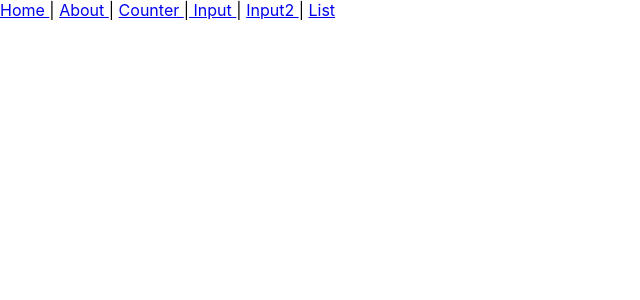
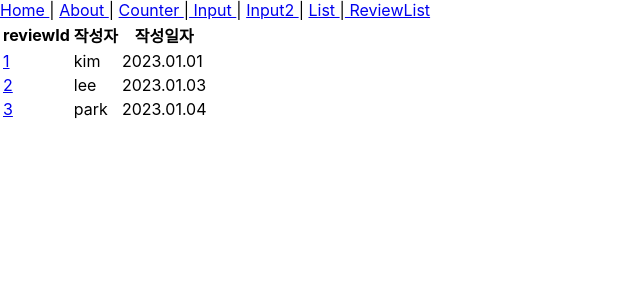
Before and after one commit to zeroempty2/ReactPrac, a React (Create React App) app in the folder project/: page /reviewList in a window 1280 px wide. Shown: the top 300 px of the page, without its empty margins (0-640 px from the left). Built offline with nearby package versions, Linux system fonts and the light colour scheme.

Commit message:
Review페이지 임시 작성

```diff
--- a/project/src/App.js
+++ b/project/src/App.js
@@ -6,13 +6,15 @@ import Counter from "./pages/Counter";
 import Input from "./pages/Input";
 import Input2 from "./pages/Input2";
 import List from "./pages/List";
-
+import ReviewList from "./pages/ReviewList";
+import Review from "./pages/Review";
 function App() {
   return (
     <div className="App">
     <nav>
     <Link to = "/"> Home </Link> | <Link to = "/about"> About </Link> | <Link to = "/counter"> Counter </Link> |
-    <Link to = "/input"> Input </Link> | <Link to = "/input2"> Input2 </Link> | <Link to = "/list"> List </Link>
+    <Link to = "/input"> Input </Link> | <Link to = "/input2"> Input2 </Link> | <Link to = "/list"> List </Link> |
+    <Link to = "/reviewList/*"> ReviewList </Link>
     </nav>
     <Routes>
       <Route path="/" element={<Home />} />
@@ -21,6 +23,8 @@ function App() {
       <Route path="/input" element={<Input />} />
       <Route path="/input2" element={<Input2 />} />
       <Route path="/list" element={<List />} />
+      <Route path="/reviewList/*" element={<ReviewList />} />
+      <Route path="/review" element={<Review />} />
     </Routes>
     </div>
   );
--- /dev/null
+++ b/project/src/pages/Review.js
@@ -0,0 +1,19 @@
+import React, {useState} from "react"
+
+const Review = () =>{
+    const [txtValue, setTxtValue] = useState("");
+
+    const onChange = (e) => {
+        setTxtValue(e.target.value)
+    };
+
+    return(
+    <div>
+       <input type = "text" value = {txtValue} onChange = {onChange}/>
+       <br/>
+       <p>{txtValue}</p>
+    </div>
+    );
+};
+
+export default Review;
--- /dev/null
+++ b/project/src/pages/ReviewList.js
@@ -0,0 +1,48 @@
+import React from "react"
+import {Routes,Route,Link} from "react-router-dom";
+import Review from "./Review";
+
+const Reviews = ({reviewData}) =>{
+    return(
+        <tr>
+        <td><Link to = "/review"> {reviewData.reviewId} </Link> </td>
+        <td>{reviewData.writerName}</td>
+        <td>{reviewData.createdAt}</td>
+        <Routes>
+            <Route path="/review" element={<Review />} />
+        </Routes>
+    </tr>
+    )
+}
+
+const ReviewList = () =>{
+    const reviews = [
+        {reviewId : 1,
+        writerName : 'kim',
+        createdAt : '2023.01.01' },
+        {reviewId : 2,
+        writerName : 'lee',
+        createdAt : '2023.01.03'},
+        {reviewId : 3,
+        writerName : 'park',
+        createdAt : '2023.01.04'},
+    ];
+
+    return(
+        <table>
+            <thead>
+                <tr>
+                    <th>reviewId</th>
+                    <th>작성자</th>
+                    <th>작성일자</th>
+                </tr>
+            </thead>
+
+        <tbody>
+            {reviews.map(review => <Reviews reviewData = {review}/>)}
+        </tbody>
+        </table>
+    );
+
+}
+export default ReviewList;
```
